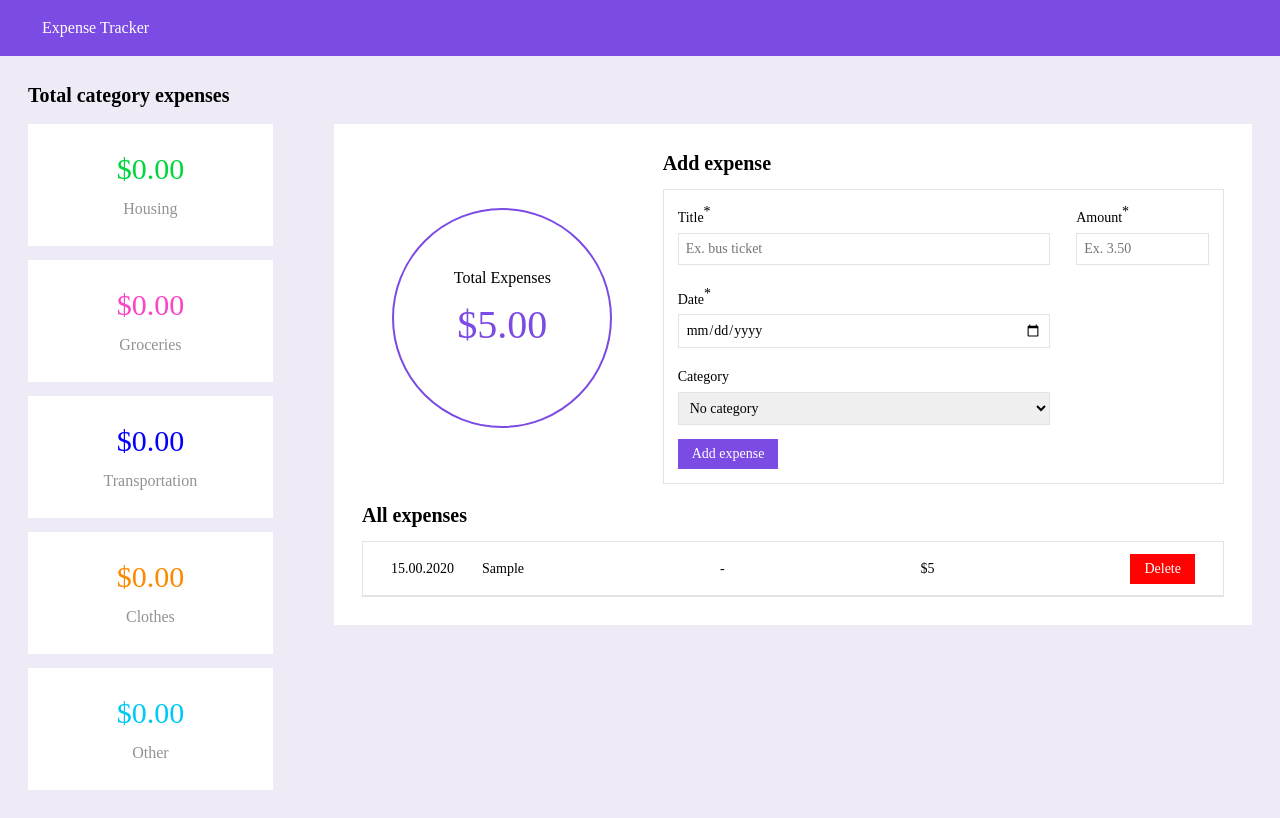
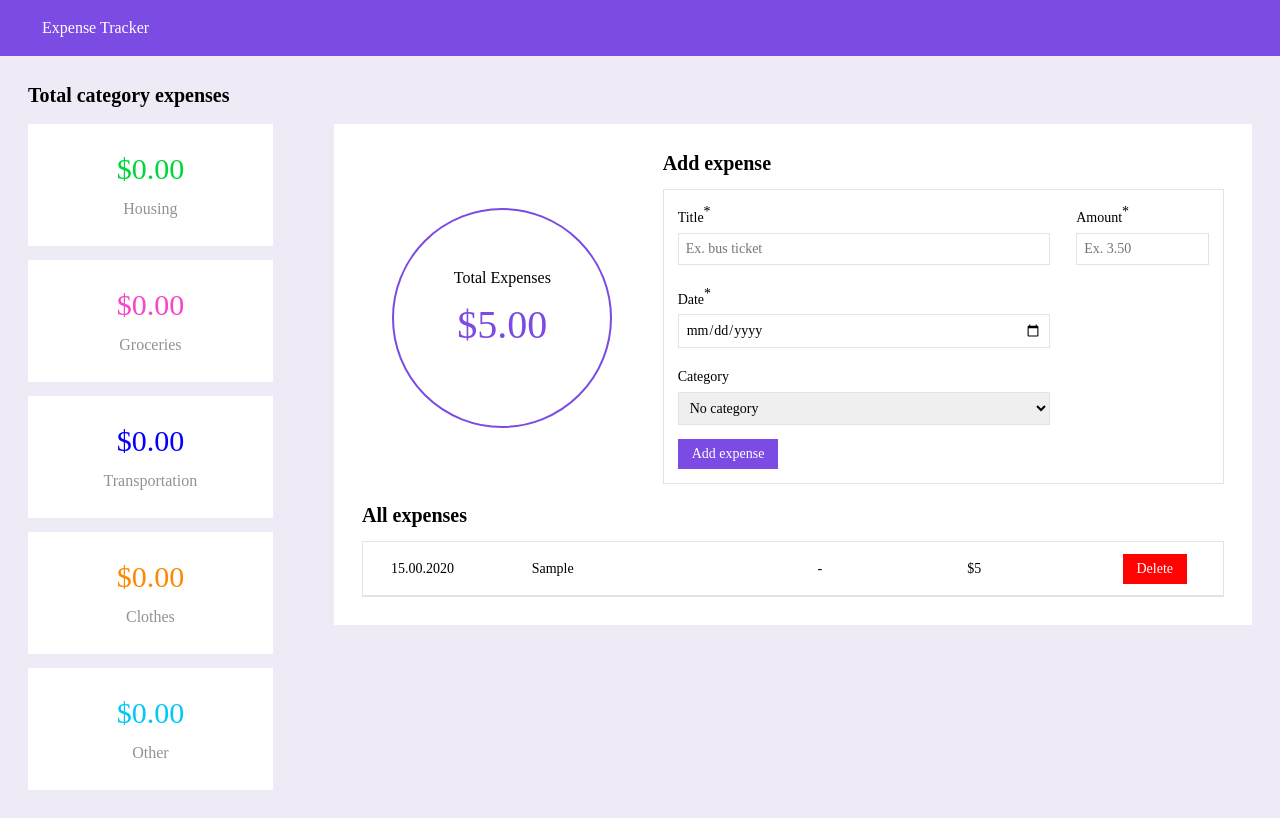
Before and after one commit to jenny-berggreen/240412_assignment_expenseTracker, a React (Vite) app: page / in a window 1280 px wide. Both pictures are taken after typing "Sample", "5", "2020-01-15" into the empty fields and a click on the button "Add expense". Built offline with nearby package versions, Linux system fonts and the light colour scheme.

Commit message:
Create and style category classes

```diff
--- a/src/components/CategoryExpenses.jsx
+++ b/src/components/CategoryExpenses.jsx
@@ -12,19 +12,19 @@ const CategoryExpenses = ({ expenses }) => {
 	let otherTotal = 0;
 
 	for (const expense of expenses) {
-		if(expense.category === 'housing') {
+		if(expense.category === 'Housing') {
 			const amount = parseFloat(expense.amount);
 			housingTotal += amount;
-		} else if(expense.category === 'groceries') {
+		} else if(expense.category === 'Groceries') {
 			const amount = parseFloat(expense.amount);
 			groceriesTotal += amount;
-		} else if(expense.category === 'transportation') {
+		} else if(expense.category === 'Transportation') {
 			const amount = parseFloat(expense.amount);
 			transportationTotal += amount;
-		} else if(expense.category === 'clothes') {
+		} else if(expense.category === 'Clothes') {
 			const amount = parseFloat(expense.amount);
 			clothesTotal += amount;
-		} else if(expense.category === 'other') {
+		} else if(expense.category === 'Other') {
 			const amount = parseFloat(expense.amount);
 			otherTotal += amount;
 		}
--- a/src/components/ExpenseListItem.jsx
+++ b/src/components/ExpenseListItem.jsx
@@ -5,6 +5,23 @@ import listStyles from '../styles/expenseList.module.css'
 const ExpenseListItem = ({ expense, onDeleteExpense }) => {
 
 	const { title, amount, date, category } = expense;
+
+	// define class based on expense category
+    let categoryClass;
+
+    if (category === 'Transportation') {
+        categoryClass = 'transportation';
+    } else if (category === 'Housing') {
+        categoryClass = 'housing';
+    } else if (category === 'Groceries') {
+        categoryClass = 'groceries';
+    } else if (category === 'Clothes') {
+        categoryClass = 'clothes';
+    } else if (category === 'Other'){
+        categoryClass = 'other';
+    } else {
+        categoryClass = 'noCategory';
+    }
 
 	// format date to dd.mm.yyyy
 	const formatDate = (dateString) => {
@@ -32,17 +49,17 @@ const ExpenseListItem = ({ expense, onDeleteExpense }) => {
   return (
 	<>
 	<li className={`${listStyles.expense_list_row} ${styles.flex} ${styles.flex_row}`}>
-	  	<div className={`${listStyles.title_date_container} ${styles.flex} ${styles.flex_row}`}>
+	  	<div className={`${listStyles.list_item} ${listStyles.title_date_container} ${styles.flex} ${styles.flex_row}`}>
 			<span>{formatDate(expense.date)}</span>
 			<span>{title}</span>
 		</div>
-		<div className={`${listStyles.category_container} ${styles.flex}`}>
-			<span>{category}</span>
+		<div className={`${listStyles.list_item} ${listStyles.category_container} ${styles.flex}`}>
+			<span className={`${listStyles[categoryClass]} ${styles.flex}`}>{category}</span>
 		</div>
-		<div className={`${listStyles.amount_container} ${styles.flex}`}>
+		<div className={`${listStyles.list_item} ${listStyles.amount_container} ${styles.flex}`}>
 			<span>${amount}</span>
 		</div>
-		<div className={`${listStyles.button_container} ${styles.flex}`}>
+		<div className={`${listStyles.list_item} ${listStyles.button_container} ${styles.flex}`}>
 			<button className={`${listStyles.delete_button}`} onClick={handleDelete}>Delete</button>
 		</div>
     </li>
--- a/src/components/expenseForm.jsx
+++ b/src/components/expenseForm.jsx
@@ -107,11 +107,11 @@ const ExpenseForm = ({ onAddExpense, setIsValid }) => {
             <label htmlFor="category">Category</label>
 						<select name="category" className={`${formStyles.input_element}`} value={expenseData.category} onChange={handleChange}>
               <option value="">No category</option>
-              <option value="housing">Housing</option>
-              <option value="groceries">Groceries</option>
-              <option value="transportation">Transportation</option>
-              <option value="clothes">Clothes</option>
-              <option value="other">Other</option>
+              <option value="Housing">Housing</option>
+              <option value="Groceries">Groceries</option>
+              <option value="Transportation">Transportation</option>
+              <option value="Clothes">Clothes</option>
+              <option value="Other">Other</option>
             </select>
           </div>
 
--- a/src/styles/expenseList.module.css
+++ b/src/styles/expenseList.module.css
@@ -9,10 +9,64 @@
 	border-bottom: solid 1px var(--color-stroke);
 }
 
+.list_item {
+	flex-basis: 20%;
+}
+
 .title_date_container {
-	gap: 2rem;
+	flex-basis: 35%;
+	justify-content: space-between;
+}
+
+.title_date_container span {
+	flex-basis: 50%;
+}
+
+.amount_container {
+	flex-basis: 10%;
+	justify-content: flex-start;
+}
+
+.button_container {
+	flex-basis: 10%;
 }
 
 .delete_button {
 	background-color: var(--color-delete);
 }
+
+/* categories */
+.housing {
+	border: solid 1px var(--color-housing);
+	background-color: #00d63d24;
+	width: 9rem;
+	padding: 0.3rem 0;
+}
+
+.groceries {
+	border: solid 1px var(--color-groceries);
+	background-color: #f946c61f;
+	width: 9rem;
+	padding: 0.3rem 0;
+}
+
+.transportation {
+	border: solid 1px var(--color-transportation);
+	background-color: #0400f919;
+	width: 9rem;
+	padding: 0.3rem 0;
+}
+
+.clothes {
+	border: solid 1px var(--color-clothes);
+	background-color: #fd87001b;
+	width: 9rem;
+	padding: 0.3rem 0;
+}
+
+.other {
+	border: solid 1px var(--color-other);
+	background-color: #00c9f614;
+	width: 9rem;
+	padding: 0.3rem 0;
+}
```
